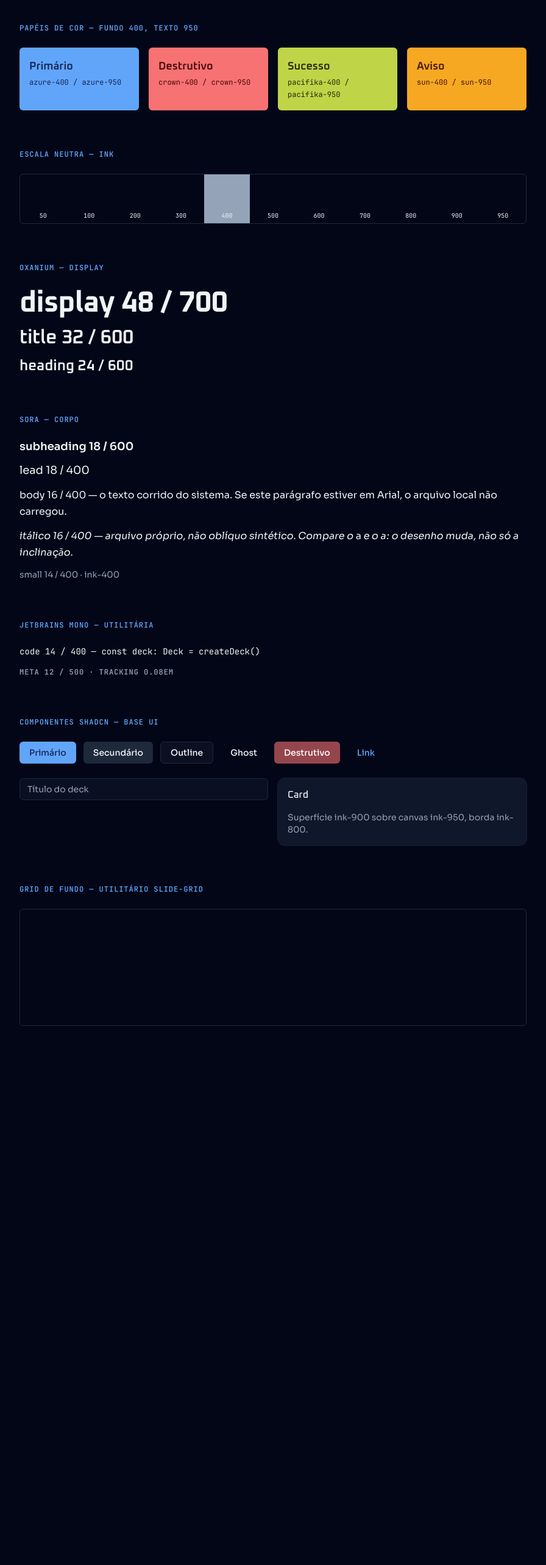
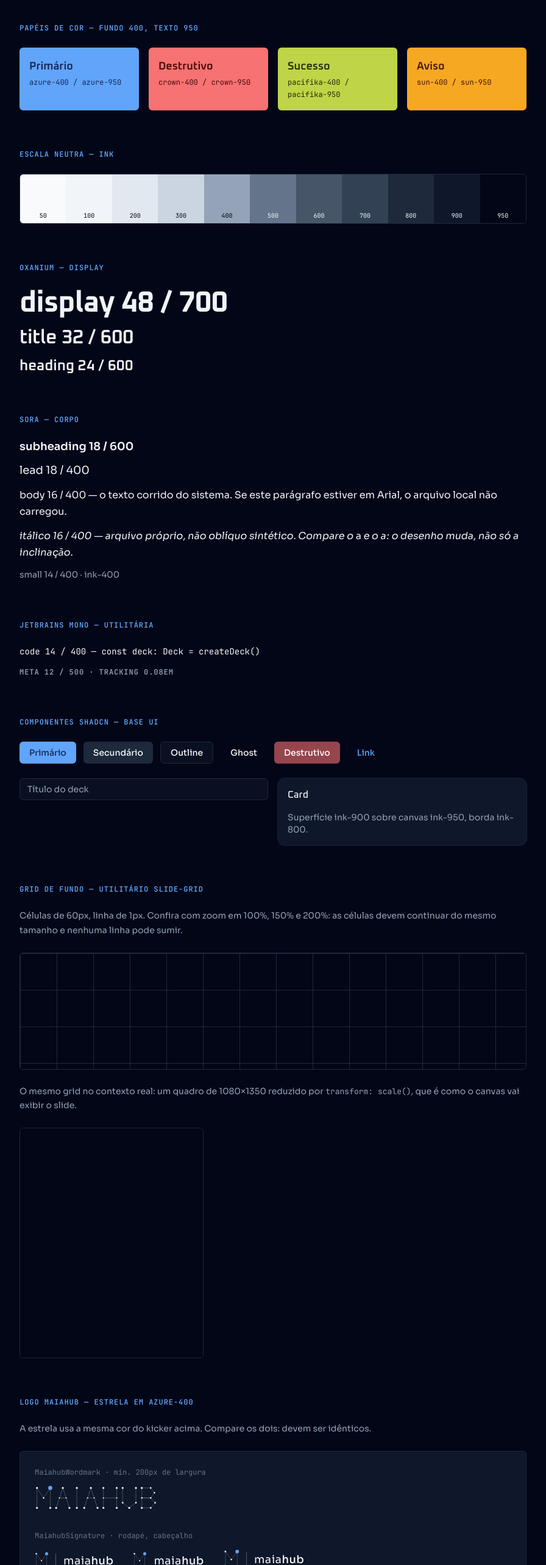
Before and after one commit to rafaelmaia23/asterism, a Next.js app: page / in a window 1280 px wide. Shown: the part 234-2800 px from the top of the page at 61% size, without its empty margins (192-1088 px from the left). Before the commit the page ends 2012 px from the top, so only its background shows below. Built offline with nearby package versions, Linux system fonts and the light colour scheme.

Commit message:
Fix theme token tree-shaking and slide grid line width

```diff
--- a/src/app/globals.css
+++ b/src/app/globals.css
@@ -14,17 +14,23 @@
 @import "shadcn/tailwind.css";
 
 @custom-variant dark (&:is(.dark *));
+
 /* =============================================================
    BEGIN Observatório — espelho de docs/theme.css
    ============================================================= */
-
 
 /* ---------------------------------------------------------------
    Escalas de cor
    Disponíveis como utilitários: bg-azure-radiance-400, text-ink-100, etc.
    --------------------------------------------------------------- */
 
-@theme {
+/* `static` pelo mesmo motivo do bloco da superfície carrossel: a §2.1 promete
+   que os degraus fora dos papéis semânticos ficam disponíveis para quando
+   aparecer uma situação. Sem `static` o Tailwind faz tree-shaking dos que
+   nenhuma classe referencia, e `var(--color-ink-700)` num estilo inline
+   resolve para nada. */
+
+@theme static {
   --color-azure-radiance-50: #eff6ff;
   --color-azure-radiance-100: #dbeafe;
   --color-azure-radiance-200: #bfdbfe;
@@ -283,13 +289,12 @@
 /* O grid de fundo dos templates que declaram fundo: "grid".
    Nunca em slides de codigo ou com imagem. */
 @utility slide-grid {
+  /* 1px, não 0.5px: meio pixel arredonda para 0 ou 1 pixel de dispositivo
+     conforme a posição da linha, e parte delas simplesmente não é pintada.
+     Ver §4.3 do design system. */
   background-image:
-    linear-gradient(var(--color-slide-grid-line) 0.5px, transparent 0.5px),
-    linear-gradient(
-      90deg,
-      var(--color-slide-grid-line) 0.5px,
-      transparent 0.5px
-    );
+    linear-gradient(var(--color-slide-grid-line) 1px, transparent 1px),
+    linear-gradient(90deg, var(--color-slide-grid-line) 1px, transparent 1px);
   background-size: var(--slide-grid-size) var(--slide-grid-size);
 }
 
--- a/src/app/page.tsx
+++ b/src/app/page.tsx
@@ -1,6 +1,13 @@
 import { Button } from "@/components/ui/button";
 import { Input } from "@/components/ui/input";
 import { Card, CardContent, CardHeader, CardTitle } from "@/components/ui/card";
+import {
+  MaiahubGlyph,
+  MaiahubMark,
+  MaiahubSeal,
+  MaiahubSignature,
+  MaiahubWordmark,
+} from "@/components/maiahub";
 
 /**
  * Temporary theme verification page.
@@ -9,18 +16,20 @@ import { Card, CardContent, CardHeader, CardTitle } from "@/components/ui/card";
  * bootstrap. It is disposable — task 1.16 removes it.
  */
 
+// Classes literais, nao `bg-ink-${step}`: Tailwind resolve as classes lendo o
+// source, entao um nome montado em runtime nunca gera a utility.
 const INK = [
-  "50",
-  "100",
-  "200",
-  "300",
-  "400",
-  "500",
-  "600",
-  "700",
-  "800",
-  "900",
-  "950",
+  { step: "50", bg: "bg-ink-50", fg: "text-ink-950" },
+  { step: "100", bg: "bg-ink-100", fg: "text-ink-950" },
+  { step: "200", bg: "bg-ink-200", fg: "text-ink-950" },
+  { step: "300", bg: "bg-ink-300", fg: "text-ink-950" },
+  { step: "400", bg: "bg-ink-400", fg: "text-ink-950" },
+  { step: "500", bg: "bg-ink-500", fg: "text-ink-50" },
+  { step: "600", bg: "bg-ink-600", fg: "text-ink-50" },
+  { step: "700", bg: "bg-ink-700", fg: "text-ink-50" },
+  { step: "800", bg: "bg-ink-800", fg: "text-ink-50" },
+  { step: "900", bg: "bg-ink-900", fg: "text-ink-50" },
+  { step: "950", bg: "bg-ink-950", fg: "text-ink-50" },
 ];
 
 const ROLES = [
@@ -38,6 +47,15 @@ function Section({ title, children }: { title: string; children: React.ReactNode
       </h2>
       {children}
     </section>
+  );
+}
+
+function LogoRow({ label, children }: { label: string; children: React.ReactNode }) {
+  return (
+    <div className="flex flex-col gap-3">
+      <p className="font-mono text-[12px] text-ink-500">{label}</p>
+      <div className="flex flex-wrap items-end gap-8">{children}</div>
+    </div>
   );
 }
 
@@ -69,20 +87,12 @@ export default function ThemeCheck() {
 
       <Section title="Escala neutra — ink">
         <div className="flex overflow-hidden rounded-md border">
-          {INK.map((step) => (
+          {INK.map((s) => (
             <div
-              key={step}
-              className="flex h-20 flex-1 items-end justify-center pb-1"
-              style={{ backgroundColor: `var(--color-ink-${step})` }}
+              key={s.step}
+              className={`${s.bg} flex h-20 flex-1 items-end justify-center pb-1`}
             >
-              <span
-                className="font-mono text-[10px]"
-                style={{
-                  color: Number(step) >= 500 ? "var(--color-ink-100)" : "var(--color-ink-950)",
-                }}
-              >
-                {step}
-              </span>
+              <span className={`${s.fg} font-mono text-[10px]`}>{s.step}</span>
             </div>
           ))}
         </div>
@@ -153,7 +163,68 @@ export default function ThemeCheck() {
       </Section>
 
       <Section title="Grid de fundo — utilitário slide-grid">
+        <p className="text-[14px] text-ink-400">
+          Células de 60px, linha de 1px. Confira com zoom em 100%, 150% e 200%: as
+          células devem continuar do mesmo tamanho e nenhuma linha pode sumir.
+        </p>
         <div className="slide-grid h-48 rounded-md border bg-slide-bg" />
+
+        <p className="text-[14px] text-ink-400">
+          O mesmo grid no contexto real: um quadro de 1080×1350 reduzido por{" "}
+          <code className="text-[13px]">transform: scale()</code>, que é como o canvas
+          vai exibir o slide.
+        </p>
+        <div
+          className="overflow-hidden rounded-md border"
+          style={{ width: 1080 * 0.28, height: 1350 * 0.28 }}
+        >
+          <div
+            className="slide-grid bg-slide-bg"
+            style={{
+              width: "var(--slide-w)",
+              height: "var(--slide-h)",
+              transform: "scale(0.28)",
+              transformOrigin: "top left",
+            }}
+          />
+        </div>
+      </Section>
+
+      <Section title="Logo maiahub — estrela em azure-400">
+        <p className="text-[14px] text-ink-400">
+          A estrela usa a mesma cor do kicker acima. Compare os dois: devem ser
+          idênticos.
+        </p>
+
+        <div className="flex flex-col gap-8 rounded-md border bg-card p-6">
+          <LogoRow label="MaiahubWordmark · mín. 200px de largura">
+            <MaiahubWordmark className="h-10 w-auto" />
+          </LogoRow>
+          <LogoRow label="MaiahubSignature · rodapé, cabeçalho">
+            <MaiahubSignature />
+            <MaiahubSignature bare />
+            <MaiahubSignature className="[&_svg]:h-8" />
+          </LogoRow>
+          <LogoRow label="MaiahubMark · mín. 24px de altura">
+            <MaiahubMark className="h-6 w-auto" />
+            <MaiahubMark className="h-8 w-auto" />
+            <MaiahubMark className="h-16 w-auto" />
+          </LogoRow>
+          <LogoRow label="MaiahubSeal · mín. 40px">
+            <MaiahubSeal className="size-10" />
+            <MaiahubSeal className="size-16" />
+          </LogoRow>
+          <LogoRow label="MaiahubGlyph · mín. 16px">
+            <MaiahubGlyph className="size-4" />
+            <MaiahubGlyph className="size-6" />
+            <MaiahubGlyph className="size-12" />
+          </LogoRow>
+          <LogoRow label="mono — estrela em currentColor, para o PDF">
+            <MaiahubMark mono className="h-16 w-auto" />
+            <MaiahubMark mono className="h-16 w-auto text-azure-radiance-400" />
+            <MaiahubGlyph mono className="size-12 text-ink-400" />
+          </LogoRow>
+        </div>
       </Section>
     </main>
   );
```
Also changed, not shown: 5 other files (tests, documents, lock files or other folders).
